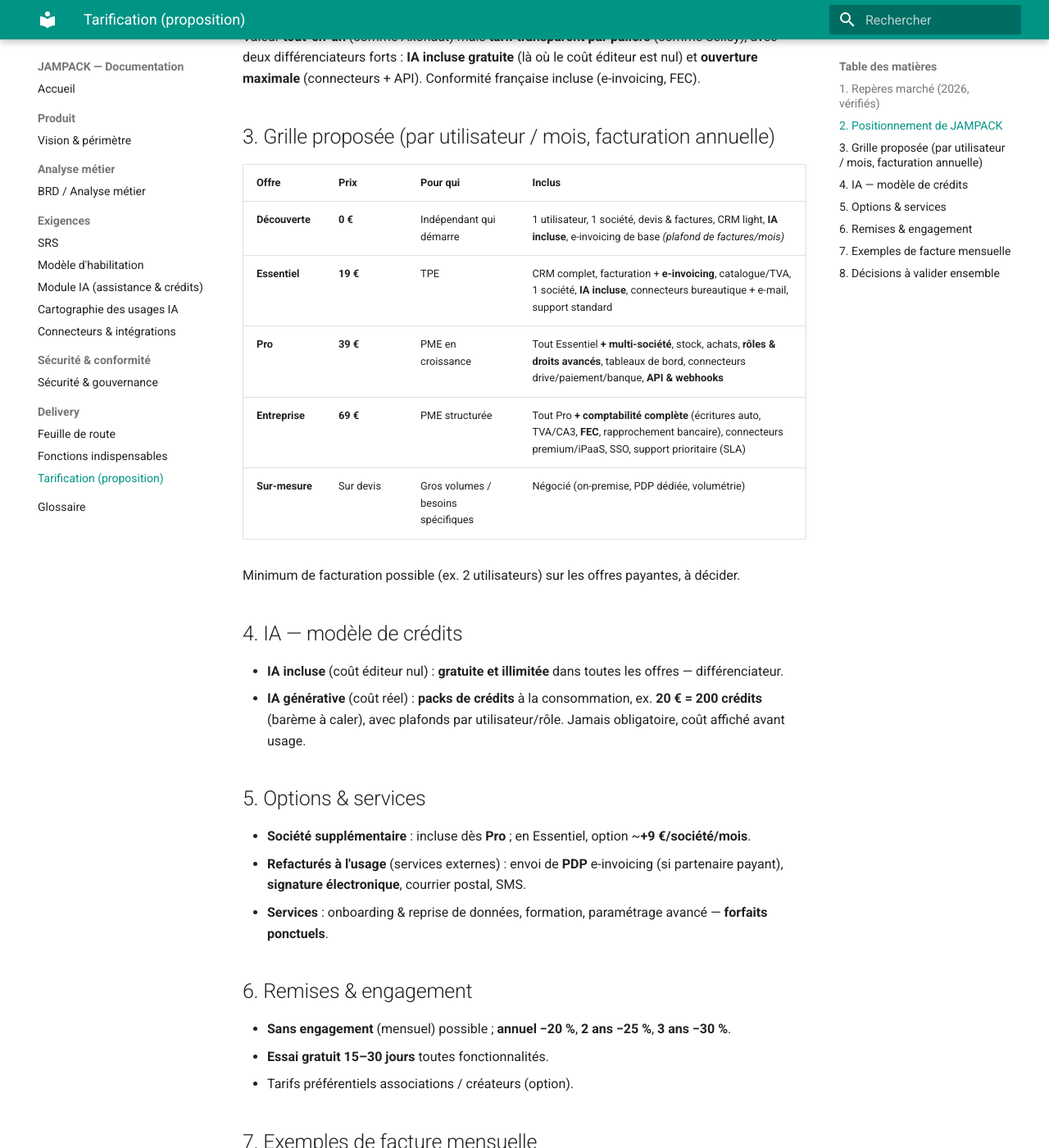
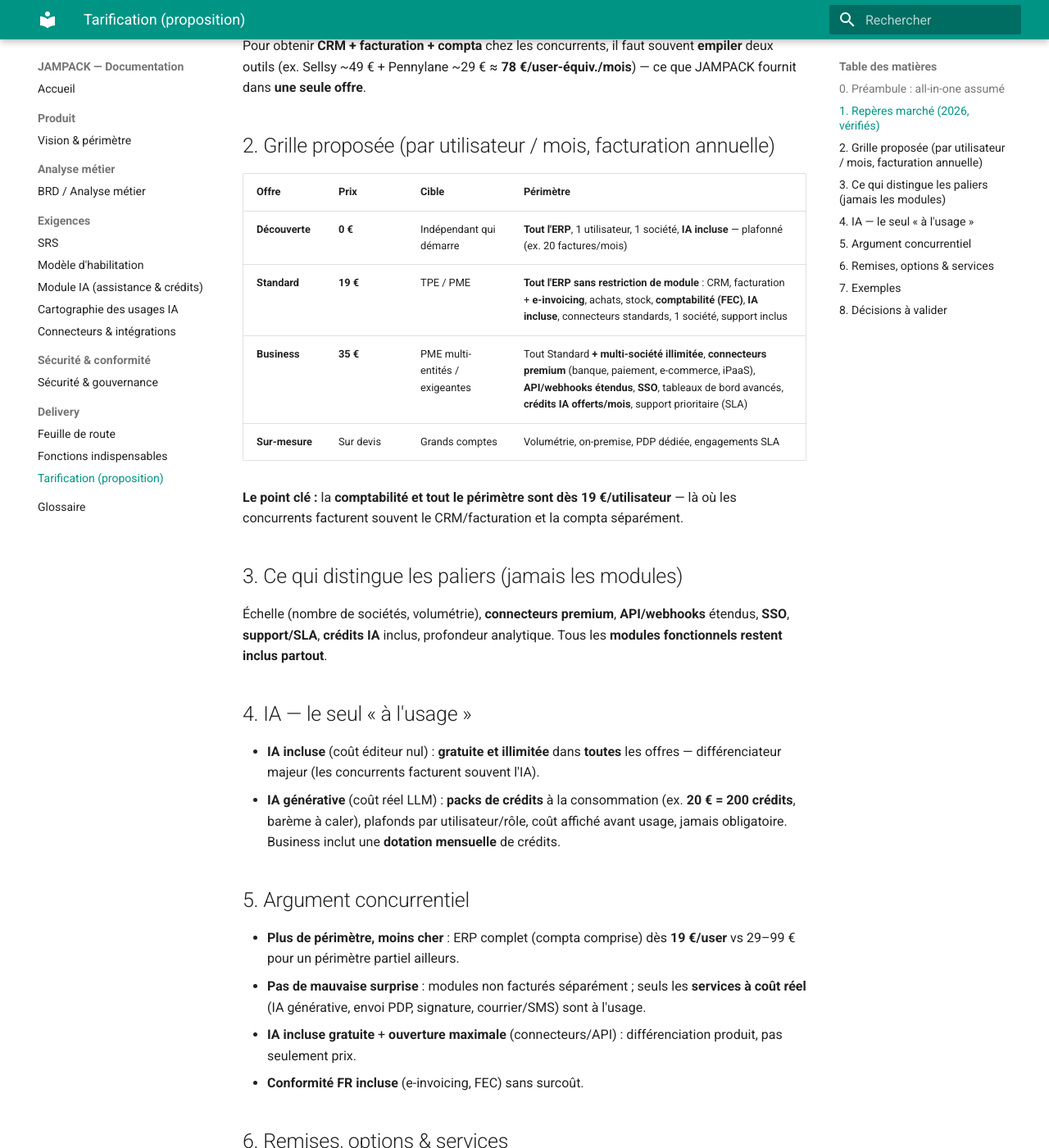
Before and after one commit to chrisx13/jampack-docs, an MkDocs documentation site: the page built from docs/70-delivery/tarification.md, in a window 1280 px wide and 1400 px high, scrolled down 799 px. Shown: the whole window at 82% size. Built offline with MkDocs 1.6.1 and Material for MkDocs 9.7.7, drawn with Linux system fonts in a browser that asks for light colours; some of the changed text lies outside the part shown.

Commit message:
docs(delivery): tarification all-in-one très concurrentielle (tout le périmètre inclus dès 19€/user, paliers par échelle/service, IA incluse gratuite)

```diff
--- a/docs/70-delivery/tarification.md
+++ b/docs/70-delivery/tarification.md
@@ -1,65 +1,71 @@
 # Proposition de tarification
 
-*Proposition à valider — comparée au marché FR (TPE/PME). Prix en € HT.*
+*Proposition à valider — positionnement **all-in-one** et **très concurrentiel**. Prix en € HT.*
+
+## 0. Préambule : all-in-one assumé
+
+JAMPACK est **tout-en-un**. Le produit est modulaire *techniquement*, mais **jamais vendu à la découpe** : **tous les modules métier** (CRM, ventes & facturation, achats, stock, **comptabilité**) + **IA incluse** + **connecteurs** sont **inclus dès la première offre payante**.
+
+Les paliers ne se distinguent **pas** par le déverrouillage de modules, mais par l'**échelle** (utilisateurs, sociétés, volumétrie) et le **niveau de service** (connecteurs premium, SSO, API étendue, support/SLA, crédits IA). Objectif de prix : **agressivement sous le marché**, pour offrir **plus de périmètre à un prix inférieur**.
 
 ## 1. Repères marché (2026, vérifiés)
 
-| Solution | Modèle | Prix indicatif |
-|---|---|---|
-| **Sellsy** (CRM + facturation) | par utilisateur / mois | **29 / 49 / 99 €** (2 users inclus) |
-| **Axonaut** (tout-en-un) | forfait + par utilisateur | **≈ 97 €/mois** (1 user) **+ 29,99 €**/user, tout inclus |
-| **Pennylane** (facturation/compta) | par mois | **dès 14 €** (facturation), compta au-dessus |
-| **Odoo** | par utilisateur / mois | **≈ 37 €**/user (+ coût d'intégration) |
-| Zoho / Sage / EBP | par utilisateur ou par module | ≈ 15–50 €/mois selon périmètre |
+| Solution | Modèle | Prix indicatif | Périmètre |
+|---|---|---|---|
+| Sellsy | par utilisateur/mois | 29 / 49 / 99 € | CRM + facturation (pas la compta) |
+| Axonaut | forfait + user | ≈ 97 €/mois + 29,99 €/user | Tout-en-un |
+| Pennylane | par mois | dès 14 € (facturation) | Facturation + compta |
+| Odoo | par utilisateur/mois | ≈ 37 €/user (+ intégration) | Modulaire (par app) |
 
-**Lecture du marché** : modèle dominant = **par utilisateur / mois**, avec un entrée ~15–30 €, un milieu ~40–50 €, un premium ~90–100 €. L'e-invoicing est souvent inclus ; l'IA est rarement incluse (souvent en option payante).
+Pour obtenir **CRM + facturation + compta** chez les concurrents, il faut souvent **empiler** deux outils (ex. Sellsy ~49 € + Pennylane ~29 € ≈ **78 €/user-équiv./mois**) — ce que JAMPACK fournit dans **une seule offre**.
 
-## 2. Positionnement de JAMPACK
+## 2. Grille proposée (par utilisateur / mois, facturation annuelle)
 
-Valeur **tout-en-un** (comme Axonaut) mais **tarif transparent par paliers** (comme Sellsy), avec deux différenciateurs forts : **IA incluse gratuite** (là où le coût éditeur est nul) et **ouverture maximale** (connecteurs + API). Conformité française incluse (e-invoicing, FEC).
+| Offre | Prix | Cible | Périmètre |
+|---|---|---|---|
+| **Découverte** | **0 €** | Indépendant qui démarre | **Tout l'ERP**, 1 utilisateur, 1 société, **IA incluse** — plafonné (ex. 20 factures/mois) |
+| **Standard** | **19 €** | TPE / PME | **Tout l'ERP sans restriction de module** : CRM, facturation + **e-invoicing**, achats, stock, **comptabilité (FEC)**, **IA incluse**, connecteurs standards, 1 société, support inclus |
+| **Business** | **35 €** | PME multi-entités / exigeantes | Tout Standard **+ multi-société illimitée**, **connecteurs premium** (banque, paiement, e-commerce, iPaaS), **API/webhooks étendus**, **SSO**, tableaux de bord avancés, **crédits IA offerts/mois**, support prioritaire (SLA) |
+| **Sur-mesure** | Sur devis | Grands comptes | Volumétrie, on-premise, PDP dédiée, engagements SLA |
 
-## 3. Grille proposée (par utilisateur / mois, facturation annuelle)
+**Le point clé :** la **comptabilité et tout le périmètre sont dès 19 €/utilisateur** — là où les concurrents facturent souvent le CRM/facturation et la compta séparément.
 
-| Offre | Prix | Pour qui | Inclus |
-|---|---|---|---|
-| **Découverte** | **0 €** | Indépendant qui démarre | 1 utilisateur, 1 société, devis & factures, CRM light, **IA incluse**, e-invoicing de base *(plafond de factures/mois)* |
-| **Essentiel** | **19 €** | TPE | CRM complet, facturation + **e-invoicing**, catalogue/TVA, 1 société, **IA incluse**, connecteurs bureautique + e-mail, support standard |
-| **Pro** | **39 €** | PME en croissance | Tout Essentiel **+ multi-société**, stock, achats, **rôles & droits avancés**, tableaux de bord, connecteurs drive/paiement/banque, **API & webhooks** |
-| **Entreprise** | **69 €** | PME structurée | Tout Pro **+ comptabilité complète** (écritures auto, TVA/CA3, **FEC**, rapprochement bancaire), connecteurs premium/iPaaS, SSO, support prioritaire (SLA) |
-| **Sur-mesure** | Sur devis | Gros volumes / besoins spécifiques | Négocié (on-premise, PDP dédiée, volumétrie) |
+## 3. Ce qui distingue les paliers (jamais les modules)
 
-Minimum de facturation possible (ex. 2 utilisateurs) sur les offres payantes, à décider.
+Échelle (nombre de sociétés, volumétrie), **connecteurs premium**, **API/webhooks** étendus, **SSO**, **support/SLA**, **crédits IA** inclus, profondeur analytique. Tous les **modules fonctionnels restent inclus partout**.
 
-## 4. IA — modèle de crédits
+## 4. IA — le seul « à l'usage »
 
-- **IA incluse** (coût éditeur nul) : **gratuite et illimitée** dans toutes les offres — différenciateur.
-- **IA générative** (coût réel) : **packs de crédits** à la consommation, ex. **20 € = 200 crédits** (barème à caler), avec plafonds par utilisateur/rôle. Jamais obligatoire, coût affiché avant usage.
+- **IA incluse** (coût éditeur nul) : **gratuite et illimitée** dans **toutes** les offres — différenciateur majeur (les concurrents facturent souvent l'IA).
+- **IA générative** (coût réel LLM) : **packs de crédits** à la consommation (ex. **20 € = 200 crédits**, barème à caler), plafonds par utilisateur/rôle, coût affiché avant usage, jamais obligatoire. Business inclut une **dotation mensuelle** de crédits.
 
-## 5. Options & services
+## 5. Argument concurrentiel
 
-- **Société supplémentaire** : incluse dès **Pro** ; en Essentiel, option ~**+9 €/société/mois**.
-- **Refacturés à l'usage** (services externes) : envoi de **PDP** e-invoicing (si partenaire payant), **signature électronique**, courrier postal, SMS.
-- **Services** : onboarding & reprise de données, formation, paramétrage avancé — **forfaits ponctuels**.
+- **Plus de périmètre, moins cher** : ERP complet (compta comprise) dès **19 €/user** vs 29–99 € pour un périmètre partiel ailleurs.
+- **Pas de mauvaise surprise** : modules non facturés séparément ; seuls les **services à coût réel** (IA générative, envoi PDP, signature, courrier/SMS) sont à l'usage.
+- **IA incluse gratuite** + **ouverture maximale** (connecteurs/API) : différenciation produit, pas seulement prix.
+- **Conformité FR incluse** (e-invoicing, FEC) sans surcoût.
 
-## 6. Remises & engagement
+## 6. Remises, options & services
 
-- **Sans engagement** (mensuel) possible ; **annuel −20 %**, **2 ans −25 %**, **3 ans −30 %**.
-- **Essai gratuit 15–30 jours** toutes fonctionnalités.
+- **Sans engagement** (mensuel, +~20 %) ou **annuel −20 %**, **2 ans −25 %**, **3 ans −30 %**.
+- **Essai gratuit 15–30 jours**, toutes fonctionnalités.
+- **Refacturés à l'usage** (coûts externes only) : crédits IA générative, envoi via **PDP**, **signature électronique**, courrier/SMS.
+- **Services ponctuels** : onboarding & reprise de données, formation.
 - Tarifs préférentiels associations / créateurs (option).
 
-## 7. Exemples de facture mensuelle
+## 7. Exemples
 
-- TPE 2 users **Essentiel** annuel : 2 × 19 € = **38 €/mois**.
-- PME 5 users **Pro** annuel : 5 × 39 € = **195 €/mois** (+ crédits IA si usage génératif).
-- PME 8 users **Entreprise** annuel : 8 × 69 € = **552 €/mois**, compta et conformité incluses.
+- TPE 2 users **Standard** annuel : **38 €/mois** — ERP complet + compta + IA incluse.
+- PME 5 users **Business** annuel : **175 €/mois** — multi-société, connecteurs premium, crédits IA inclus.
+- Équivalent concurrent (empilement CRM + compta) : souvent **> 350 €/mois** pour le même périmètre.
 
-## 8. Décisions à valider ensemble
+## 8. Décisions à valider
 
-- Offre **Découverte gratuite** : oui/non et plafonds.
-- **Par utilisateur** vs part fixe + par utilisateur (façon Axonaut).
-- Comptabilité : **incluse en Entreprise** vs **module payant** à part.
-- **Barème et prix du crédit IA**.
-- Minimum d'utilisateurs par offre, et prix exacts définitifs.
+- Offre **Découverte gratuite** : oui/non + plafonds.
+- Prix exacts (19 € / 35 € proposés) et **minimum d'utilisateurs** éventuel.
+- **Dotation** de crédits IA incluse en Business (combien).
+- Modèle **par utilisateur pur** (retenu) vs base + utilisateur.
 
 ---
 
```
